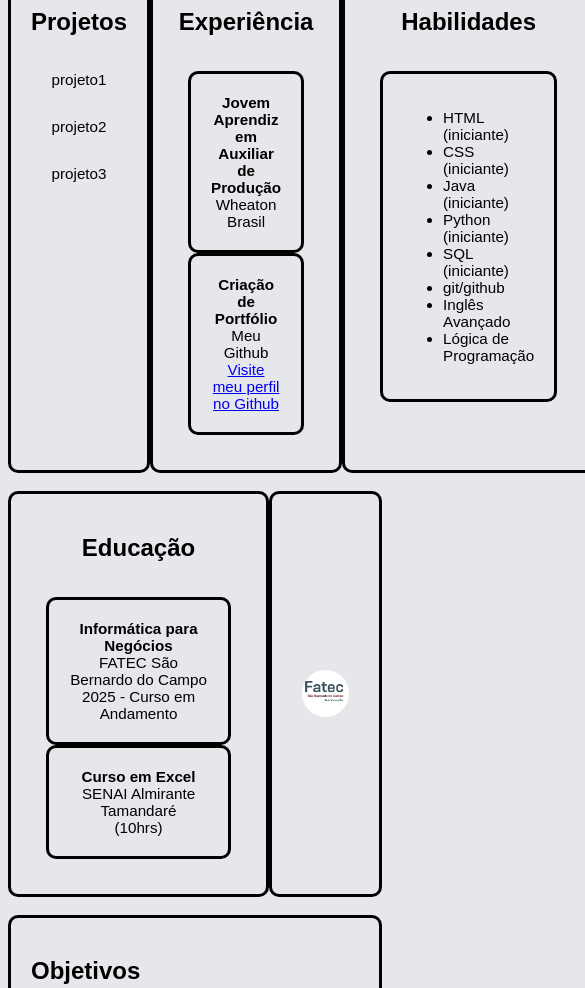
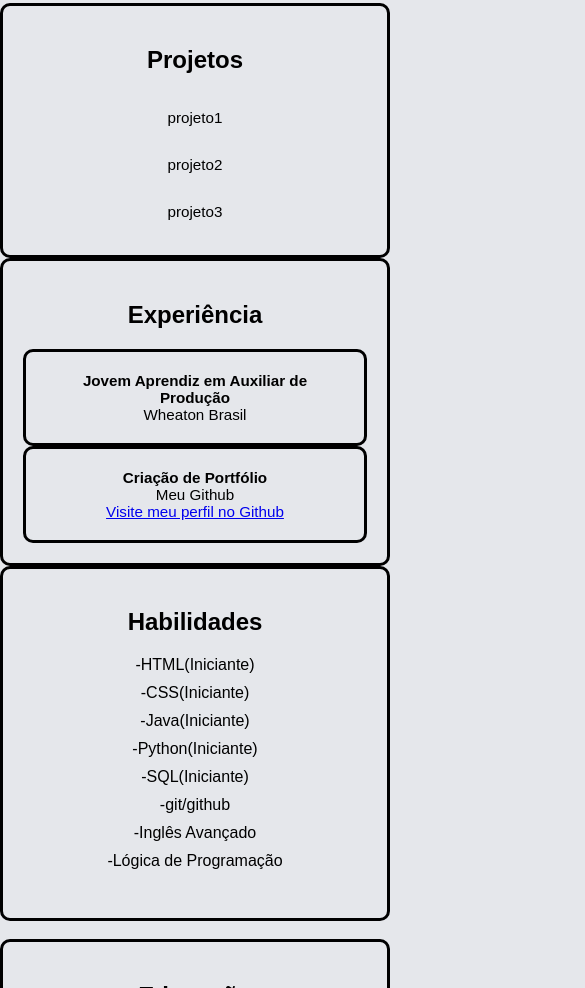
Before and after one commit to Sokin2006/My-Site, a plain HTML site: page index.html in a window 390 px wide. Shown: the part 404-1392 px from the top of the page, 585 px wide, since content can reach past the window. Drawn offline with Linux system fonts and the light colour scheme.

Commit message:
Versão Responsividade
- Adicionado a primeira responsividade do Portfólio
- Aba "objetivos" trocada para "Sobre mim"

```diff
--- a/index.html
+++ b/index.html
@@ -7,7 +7,7 @@
     <link rel="stylesheet" href="style.css">
 </head>
 <body>
-    <table id="tabela1" width="100%" border="1" cellpadding="10" cellspacing="0">
+    <table id="tabela1" width="100%" border="1" cellpadding="15" cellspacing="0">
         <tr>
             <td id="mysite">My Site</td>
             <td id= "contato"align="right">Menu / Projetos / Contato</td>
@@ -27,11 +27,11 @@
 
     <br>
 
-    <table width="100%" border="2" cellpadding="15" cellspacing="0">
+    <table width="100%" border="2" cellpadding="10" cellspacing="0">
         <tr valign="top">
             <td width="20%">
                 <h2 align="center">Projetos</h2>
-                <table id="tabela_projetos" width="100%" border="1" cellpadding="1" cellspacing="0">
+                <table id="tabela_projetos" width="100%" border="2" cellpadding="15" cellspacing="0">
                     <tr><td align="center" id="sim">projeto1</td></tr>
                     <tr><td align="center" id="sim">projeto2</td></tr>
                     <tr><td align="center" id="sim">projeto3</td></tr>
@@ -41,11 +41,11 @@
                 <h2 align="center">Experiência</h2>
                 <table id="tabela_experiencia" border="2" cellpadding="15" cellspacing="0" width="100%" align="center">
                     <tr align="center">
-                        <td width="40%" align="center">
+                        <td align="center">
                             <b>Jovem Aprendiz em Auxiliar de Produção</b><br>
                                 Wheaton Brasil<br>
 
-                        </td>
+                        </td width="100%">
                     </tr>
                     <tr>
                         <td width="40%" align="center">
@@ -57,20 +57,18 @@
                 </table>
             <td width="20%">
                 <h2 align="center">Habilidades</h2>
-                <table id="educação" border="2" cellpadding="15" cellspacing="0" width="100%" align="center">
-                    <tr>
-                        <td>
-                            <ul><li>HTML (iniciante)</li>
-                                <li>CSS (iniciante)</li>
-                                <li>Java (iniciante)</li>
-                                <li>Python (iniciante)</li>
-                                <li>SQL (iniciante)</li>
-                                <li>git/github</li>
-                                <li>Inglês Avançado</li>
-                                <li>Lógica de Programação</li>
-                            </ul>
-                        </td>
-                    </tr>
+                <table id="habilidades" border="2" cellpadding="15" cellspacing="0" width="100%">
+                    <div align="center" class="conteudo">
+                        <div class="card">-HTML(Iniciante)</div>
+                        <div class="card">-CSS(Iniciante)</div>
+                        <div class="card">-Java(Iniciante)</div>
+                        <div class="card">-Python(Iniciante)</div>
+                        <div class="card">-SQL(Iniciante)</div>
+                        <div class="card">-git/github</div>
+                        <div class="card">-Inglês Avançado</div>
+                        <div class="card">-Lógica de Programação</div>
+                         <br>
+                    </div>
                 </table>
             </td>
         </td>
@@ -82,9 +80,9 @@
     <table width="100%" border="2" cellpadding="10" cellspacing="0">
         <td width="30%">
             <h2 align="center">Educação</h2>
-            <table id="educação" border="2" cellpadding="10" cellspacing="0" width="100%">
+            <table id="educação" border="2" cellpadding="15" cellspacing="0" width="100%">
                 <tr>
-                    <td width="20%" align="center">
+                    <td width="360px" align="center">
                         <b>Informática para Negócios</b><br>
                         FATEC São Bernardo do Campo<br>
                         2025 - Curso em Andamento
@@ -101,7 +99,7 @@
             </table>
         </td>
         <td id="fatec-logo" width="20%" align="center">
-            <img src="fatecsbc.jpg" alt="Logo FATEC" width="70%" align="center" id="logo">
+            <img src="fatecsbc.jpg" alt="Logo FATEC" align="center" id="logo">
         </td>
     </table>
 
@@ -113,8 +111,8 @@
     <table width="100%" border="2" cellpadding="10" cellspacing="0">
         <tr valign="top">
             <td width="30%">
-                <h2>Objetivos</h2>
-                <table border="2" cellpadding="10" cellspacing="0" width="100%">
+                <h2>Sobre Mim</h2>
+                <table border="2" cellpadding="15" cellspacing="0" width="100%">
                     <tr>
                         <td>
                             <b>Atualmente, estou estudando Informática para Negócios e construindo projetos para melhorar minhas habilidades. Meu objetivo é atingir uma boa experiência no campo da tecnologia, e começar minha carreira nessa estrada bem, através de oportunidades de estágio.</b><br>
--- a/style.css
+++ b/style.css
@@ -1,6 +1,10 @@
 body {
     background-color: #e5e7eb;
     font-family: arial, sans-serif;
+    min-width: 360px;
+    max-width: 800px;
+    margin: auto;
+
 }
 #titulo1{
     background-color: lightslategray;
@@ -13,6 +17,9 @@ body {
     border: none;
     border-radius: 10px;
     padding: 40px;
+    min-width: 360px;
+    max-width: 800px;
+
 }
 
 #mysite {
@@ -27,6 +34,8 @@ body {
 
 #tabela2 {
     background-color: rgb(85, 103, 132);;
+    min-width: 360px;
+    max-width: 800px;
 }
 table{
     border: none
@@ -43,7 +52,7 @@ td {
 #tabela_projetos td:hover {
     background-color: gray;
     transition: 0.15s;
-
+    margin: auto;
 }
 
 #sim{
@@ -61,7 +70,7 @@ td {
 
 #tabela_experiencia {
     display: block;
-    padding: 15px 15px;
+    margin: auto;
     border: 1.5px solid var(--border);
     color: var(--ink);
     text-decoration:none;
@@ -70,11 +79,12 @@ td {
     transition: background 0.15s;
     background: var(--ink);
     color: var(--paper);
+
 }
 
-#educação {
+#habilidades {
     display: block;
-    padding: 15px 15px;
+    margin: auto;
     border: 1.5px solid var(--border);
     color: var(--ink);
     text-decoration:none;
@@ -83,6 +93,8 @@ td {
     transition: background 0.15s;
     background: var(--ink);
     color: var(--paper);
+
+
 }
 
 a:hover {
@@ -92,8 +104,39 @@ a:hover {
 
 #fatec-logo {
    border-radius: 10px;
+   max-width: 100%;
+   height: auto;
 }
 
 #logo {
     border-radius: 100%;
+    width: 100%;
+    max-width: 250px;
+    height: auto;
 }
+
+@media (max-width: 768px) {
+
+    td {
+        display: block;
+        width: 100% !important;
+        box-sizing: border-box;
+    }
+
+    table {
+        width: 100%;
+    }
+
+    #mysite,
+    #contato {
+        text-align: center;
+    }
+
+    .conteudo {
+        display: flex;
+        flex-direction: column;
+        flex-wrap: wrap;
+        gap: 10px;
+    }
+
+}
```
